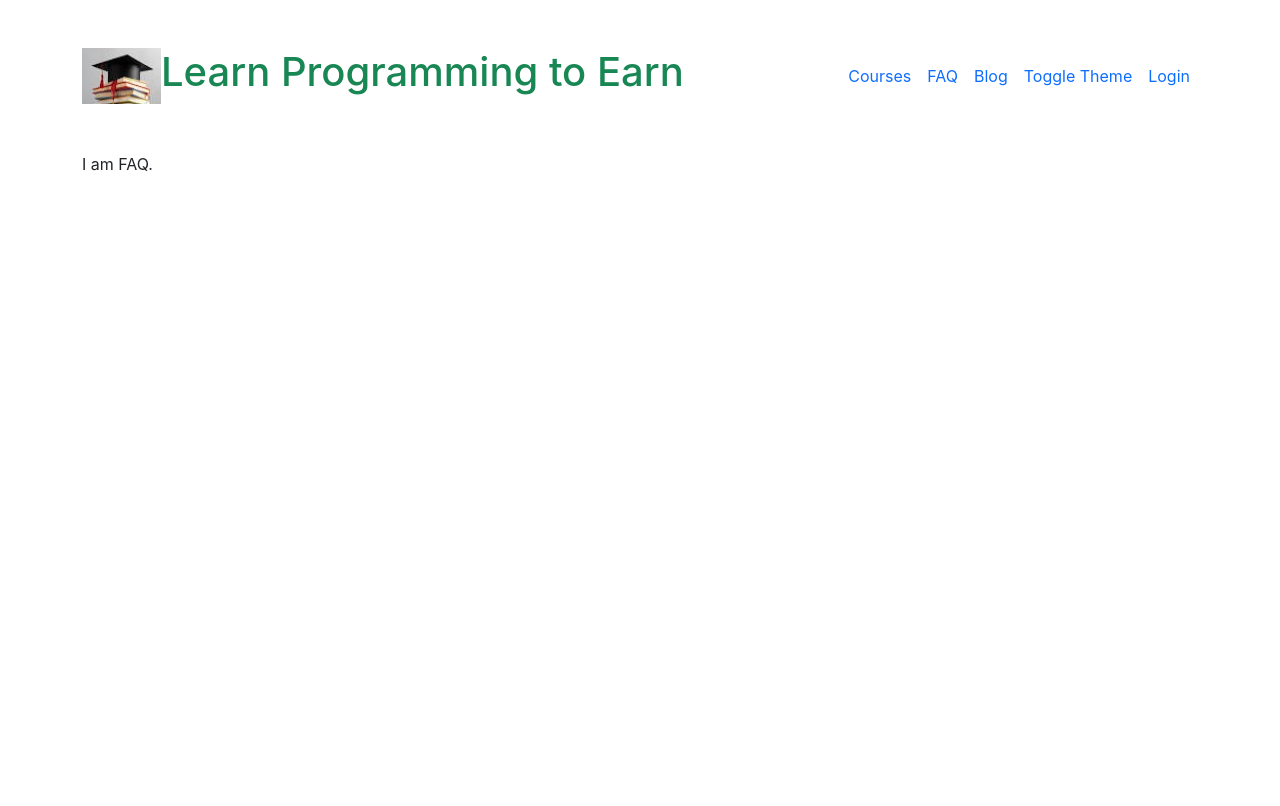
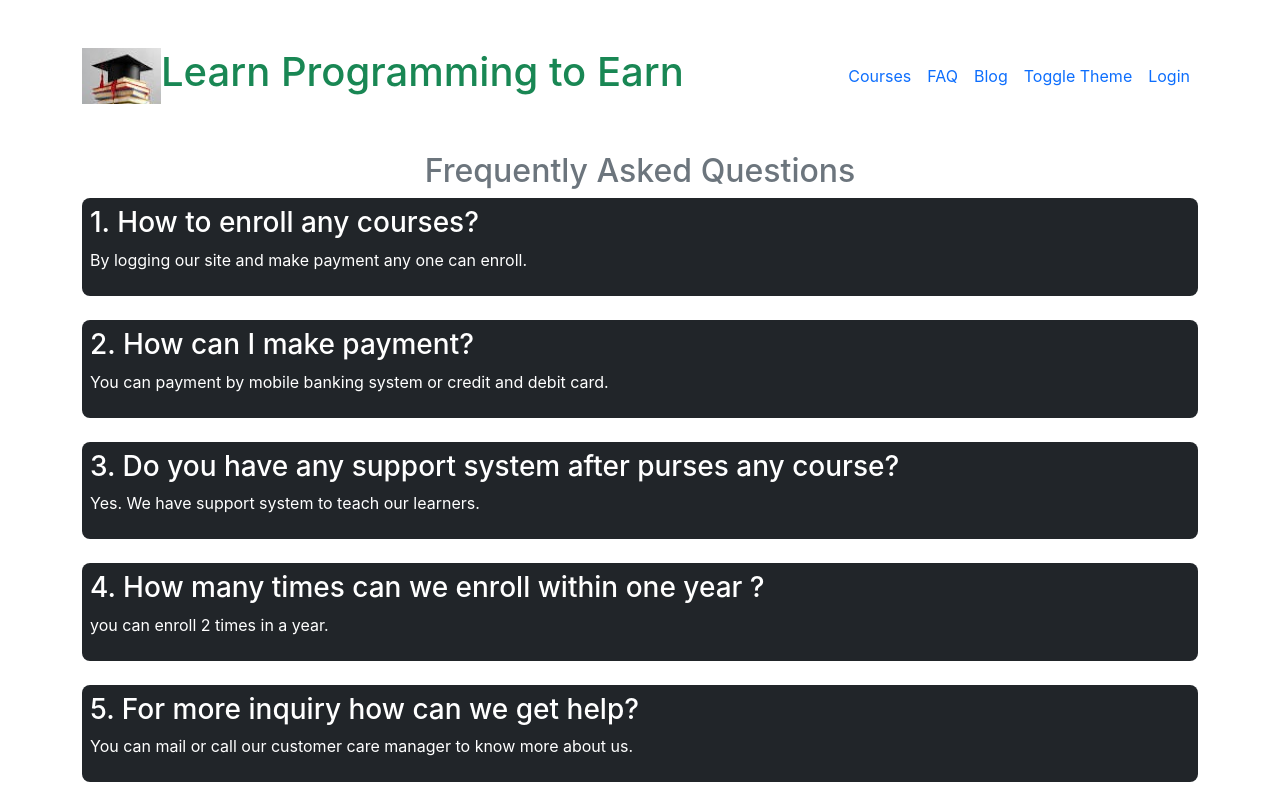
Before and after one commit to UttomKumarRoy/Assignment-10-client, a React (Create React App) app: page /faq in a window 1280 px wide. Built offline with nearby package versions, Linux system fonts and the light colour scheme; no server answers.

Commit message:
FAQ pages questions added

```diff
--- a/src/components/Blog.js
+++ b/src/components/Blog.js
@@ -3,7 +3,7 @@ import React from 'react';
 const Blog = () => {
     return (
         <div> <br />
-            <h2 className='text-white text-center bg-success rounded-5 p-3'>Please read this blog</h2> <br /> <br />
+            <h2 className='text-white text-center bg-secondary rounded-5 p-3'>Please read this blog</h2> <br /> <br />
              <div className='bg-dark text-white p-2 rounded-3'>
                 <h3>1. What is cors?</h3>
                 <p>Cross-origin resource sharing (CORS) is a browser mechanism which enables controlled access to resources located outside of a given domain. It extends and adds flexibility to the same-origin policy (SOP). However, it also provides potential for cross-domain attacks, if a website's CORS policy is poorly configured and implemented. CORS is not a protection against cross-origin attacks such as cross-site request forgery (CSRF). </p>
--- a/src/components/FAQ.js
+++ b/src/components/FAQ.js
@@ -3,7 +3,27 @@ import React from 'react';
 const FAQ = () => {
     return (
         <div>
-            I am FAQ.
+            <h2 className='text-center text-secondary'>Frequently Asked Questions</h2>
+            <div className='bg-dark text-white p-2 rounded-3'>
+                <h3>1. How to enroll any courses?</h3>
+                <p>By logging our site and make payment any one can enroll. </p>
+            </div> <br />
+            <div className='bg-dark text-white p-2 rounded-3'>
+                <h3>2. How can I make payment?</h3>
+                <p>You can payment by mobile banking system or credit and debit card. </p>
+            </div> <br />
+            <div className='bg-dark text-white p-2 rounded-3'>
+                <h3>3. Do you have any support system after purses any course?</h3>
+                <p>Yes. We have support system to teach our learners. </p>
+            </div> <br />
+            <div className='bg-dark text-white p-2 rounded-3'>
+                <h3>4. How many times can we enroll within one year ?</h3>
+                <p>you can enroll 2 times in a year. </p>
+            </div> <br />
+            <div className='bg-dark text-white p-2 rounded-3'>
+                <h3>5. For more inquiry how can we get help?</h3>
+                <p>You can mail or call our customer care manager to know more about us. </p>
+            </div> <br />
         </div>
     );
 };
--- a/src/components/Home.js
+++ b/src/components/Home.js
@@ -3,7 +3,7 @@ import React from 'react';
 const Home = () => {
     return (
         <div>
-            I am home
+            <marquee className="bg-dark text-white p-4"> <h2> Welcome to our website. You can buy some programming related courses. Please click Courses menu to see all courses. </h2></marquee>
         </div>
     );
 };
--- a/src/routes/routes.js
+++ b/src/routes/routes.js
@@ -24,10 +24,7 @@ const router = createBrowserRouter([
         path: '/',
         element: <Home />,
       },
-      {
-        path: '/home',
-        element: <Home />,
-      },
+
       {
         path: '/courses',
         element: <Courses />,
```
